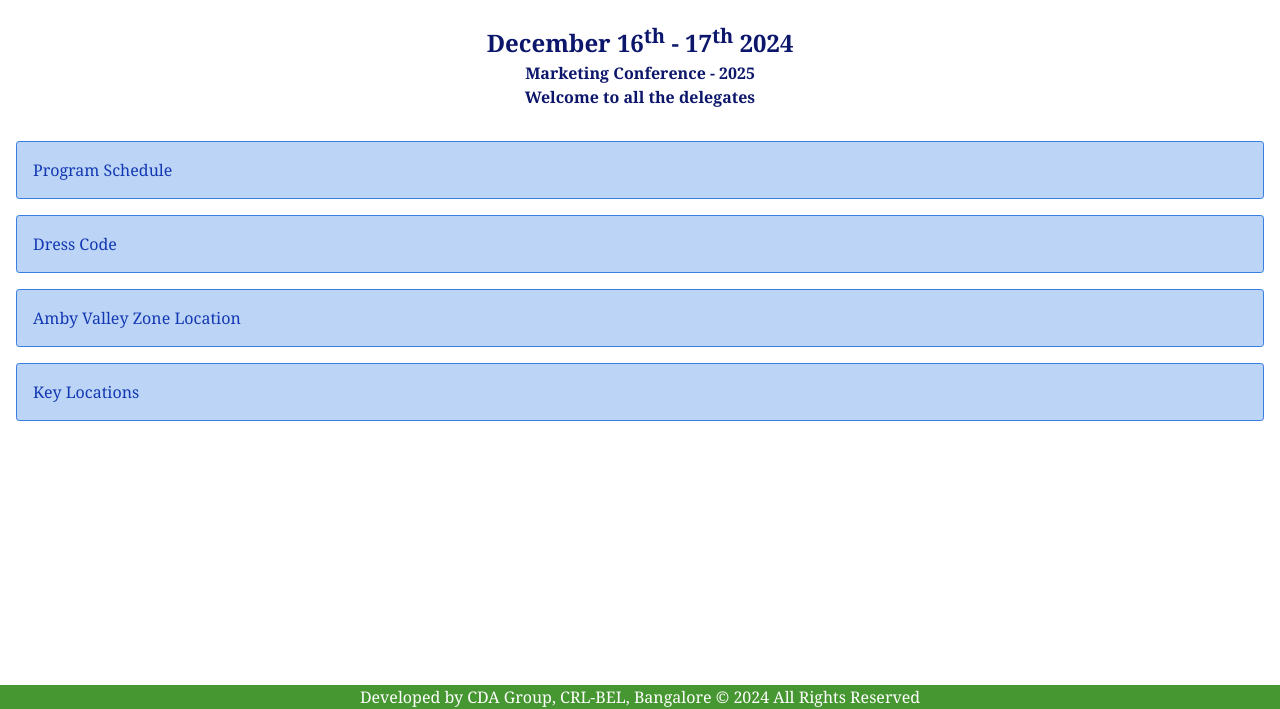
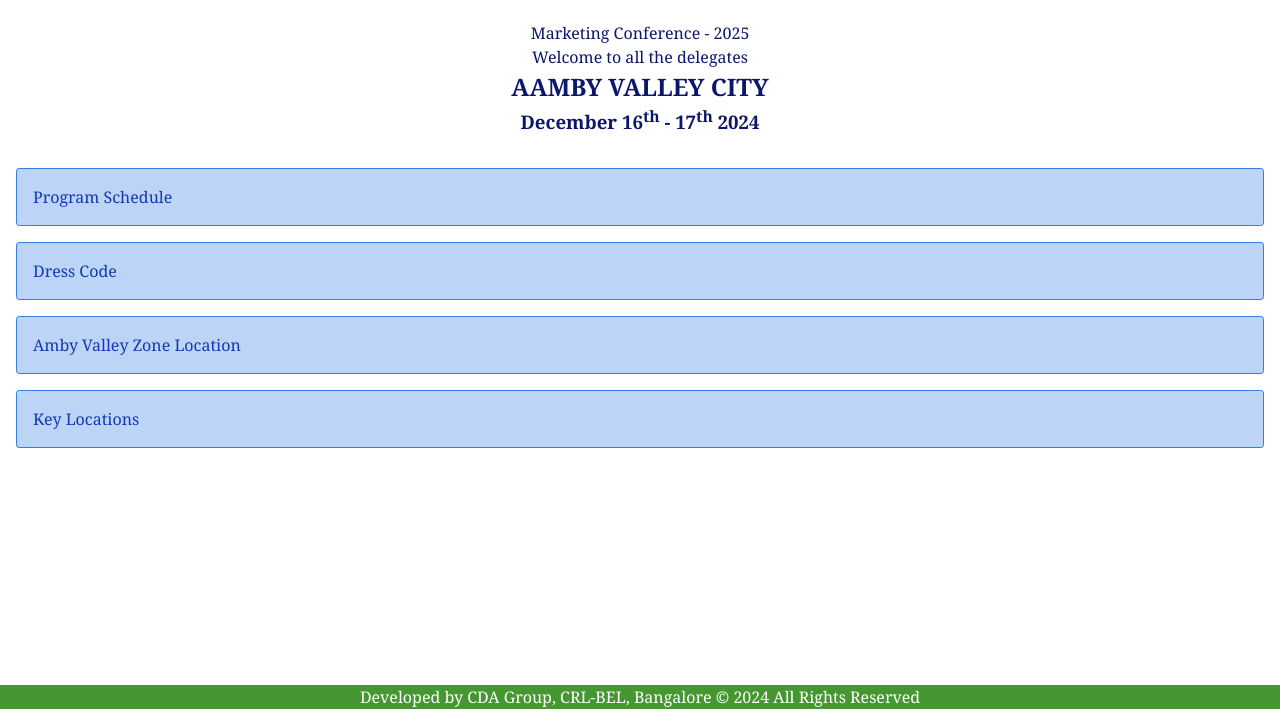
Before and after one commit to sheeja-s-m/MarketingConference, a plain HTML site: page index.html in a window 1280 px wide. Shown: the part 91-800 px from the top of the page. Drawn offline with Linux system fonts and the light colour scheme.

Commit message:
changing text order

```diff
--- a/index.css
+++ b/index.css
@@ -55,7 +55,7 @@
 .pancake-layout {
   min-height: 100vh;
   display: grid;
-  grid-template-rows: auto 1fr auto;
+  grid-template-rows: auto 2fr 1fr;
   margin: 0;
   padding: 0;
   box-sizing: border-box;
@@ -116,6 +116,7 @@
 }
 
 footer {
+  align-self: flex-end;
   text-align: center;
   background-color: hsl(107.52deg 50.75% 39.02%);
   color: white;
--- a/index.html
+++ b/index.html
@@ -25,9 +25,10 @@
 
   <main>
     <section class="about">
-      <h2>December <wbr> 16<sup>th</sup> - 17<sup>th</sup> 2024</h2>
-      <h4>Marketing Conference - 2025</h4>
-      <h4>Welcome to all the delegates</h4>
+      <p>Marketing Conference - 2025</p>
+      <p>Welcome to all the delegates</p>
+      <h2>AAMBY VALLEY CITY</h2>
+      <h3>December <wbr> 16<sup>th</sup> - 17<sup>th</sup> 2024</h3>
     </section>
     <section class="links-container">
       <div class="pdf-links">
```
